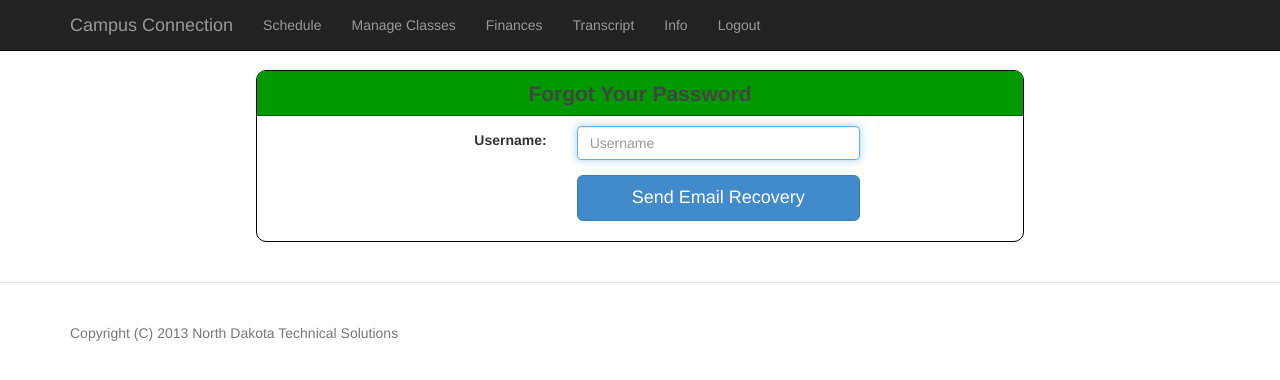
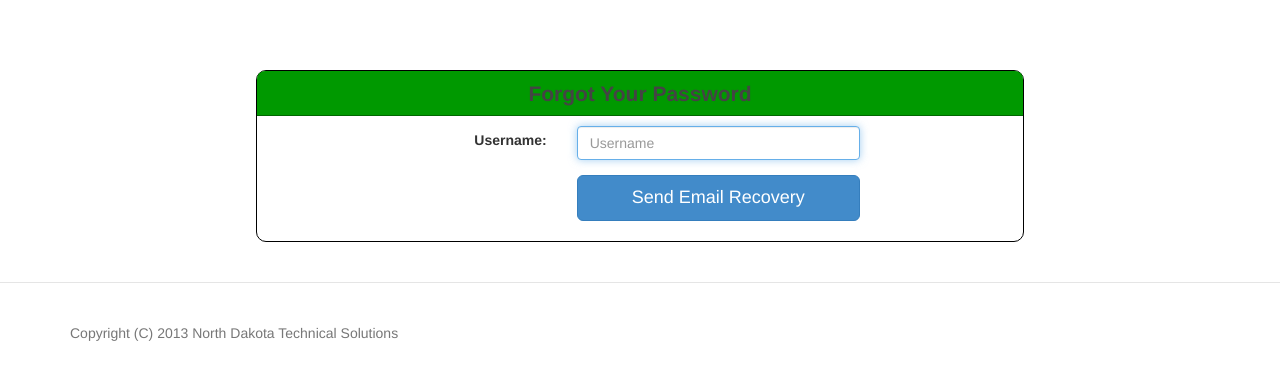
Before and after one commit to NDTS/ui-design, a plain HTML site: page project/forgot.html in a window 1280 px wide. Drawn offline with Linux system fonts and the light colour scheme.

Commit message:
removed header from forgot password page

```diff
--- a/project/forgot.html
+++ b/project/forgot.html
@@ -24,9 +24,6 @@
     <body style data-twttr-rendered="true">
         <!-- Screen reader support -->
         <a class="sr-only" href="#content">Skip navigation</a>
-
-        <!-- Insert our header -->
-        <script type="text/javascript" src="js/header.js"></script>
 
         <!-- This specific page -->
         <div id="content" class="container">
```
